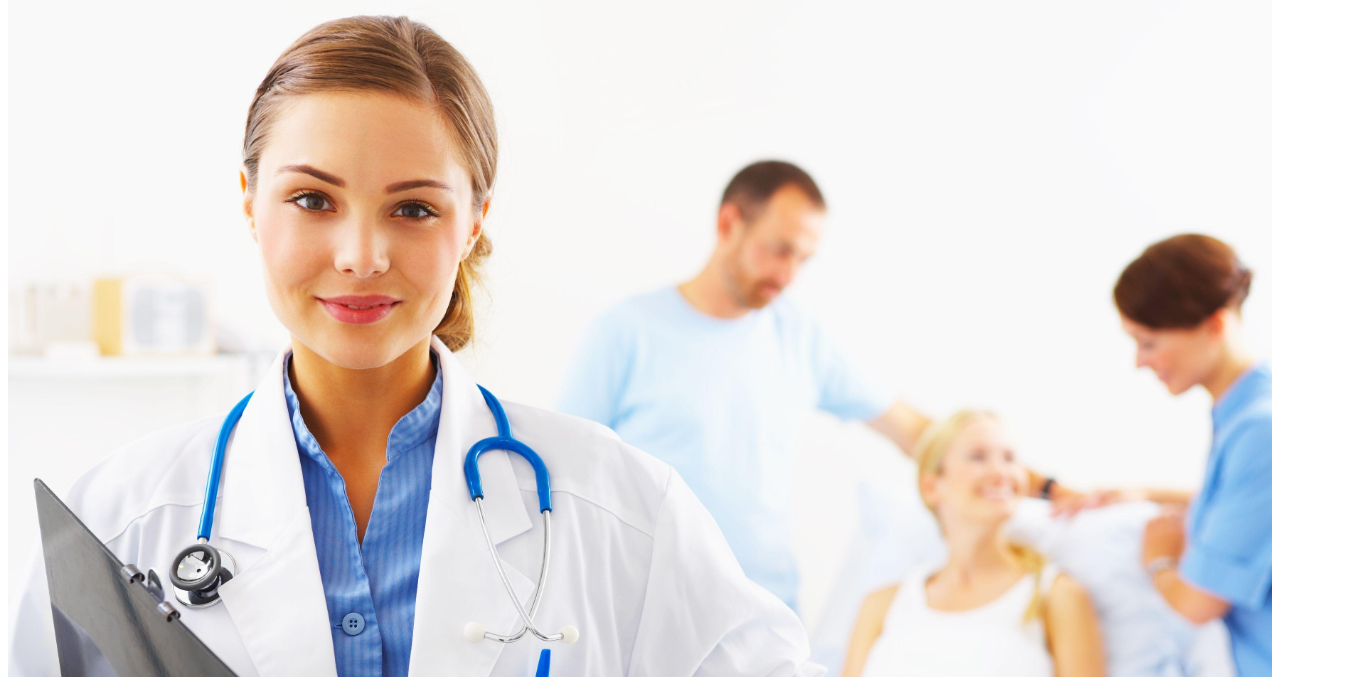
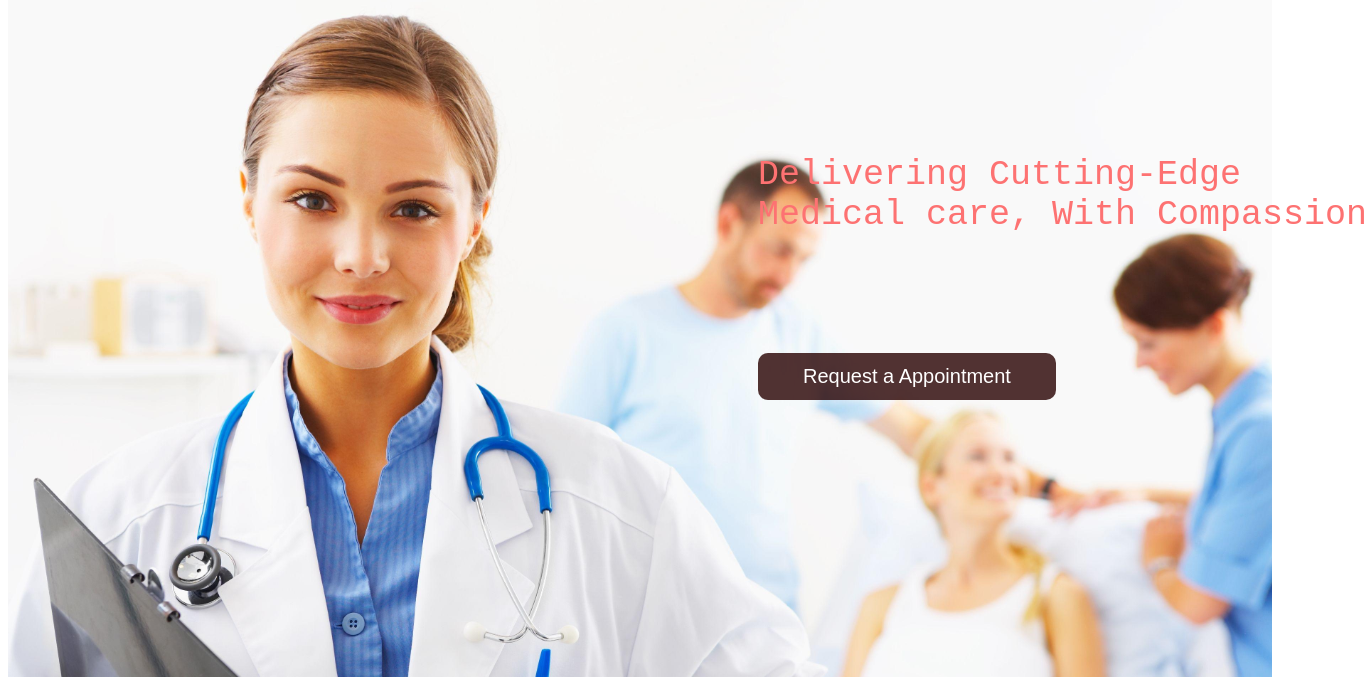
Before and after one commit to panditakshay402/web-project, a plain HTML site: page index.html in a window 1280 px wide. Shown: the part 123-800 px from the top of the page, 1367 px wide, since content can reach past the window. Drawn offline with Linux system fonts and the light colour scheme.

Commit message:
added p and btn on body

```diff
--- a/index.html
+++ b/index.html
@@ -23,6 +23,7 @@
             <a p href="">Contact Us</a>
        </nav>
 
+
        <div class="but1">
         <button class="bt1">Book an Appointment</button>
        </div>
@@ -40,9 +41,23 @@
                 <!-- <img src="img/dr.jpg" alt="doctor"> -->
 
                </div>
+
         </div>
+        <div class="reqB">
+        <pre class="para">
+        <p>Delivering Cutting-Edge
+Medical care, With Compassion
+             </p>
+           </pre>
+        <div >
+            <button>Request a Appointment</button>
+        </div>
+        </div>
+    </header>
 
-    </header>
+    <footer>
+
+    </footer>
 
 </body>
 <script src="script.js"></script>
--- a/style.css
+++ b/style.css
@@ -24,10 +24,10 @@ header{
 
 }
 .navi nav a{
-    text-decoration: none;
+    text-decoration-style: solid;
     color: brown;
+    text-decoration: wavy;
     text-transform: uppercase;
-
 
 }
 
@@ -50,3 +50,30 @@ header{
     background-size:cover;
     background-attachment: fixed;
 }
+
+.reqB{
+    margin-left: 750px;
+    margin-top: 20px;
+}
+/* .para p{
+    padding: 90px 790px;
+   text-decoration: solid;
+   color: #fd7272;
+   font-size: 30px;
+} */
+.reqB p{
+
+    text-decoration: solid;
+    color: #fd7272;
+    font-size: 35px;
+}
+.reqB button{
+
+    padding: 12px 45px;
+    font-size: 20px;
+
+    border: none;
+    color: #fff;
+    border-radius: 10px;
+    background-color: rgba(39, 1, 1, 0.8);
+}
```
